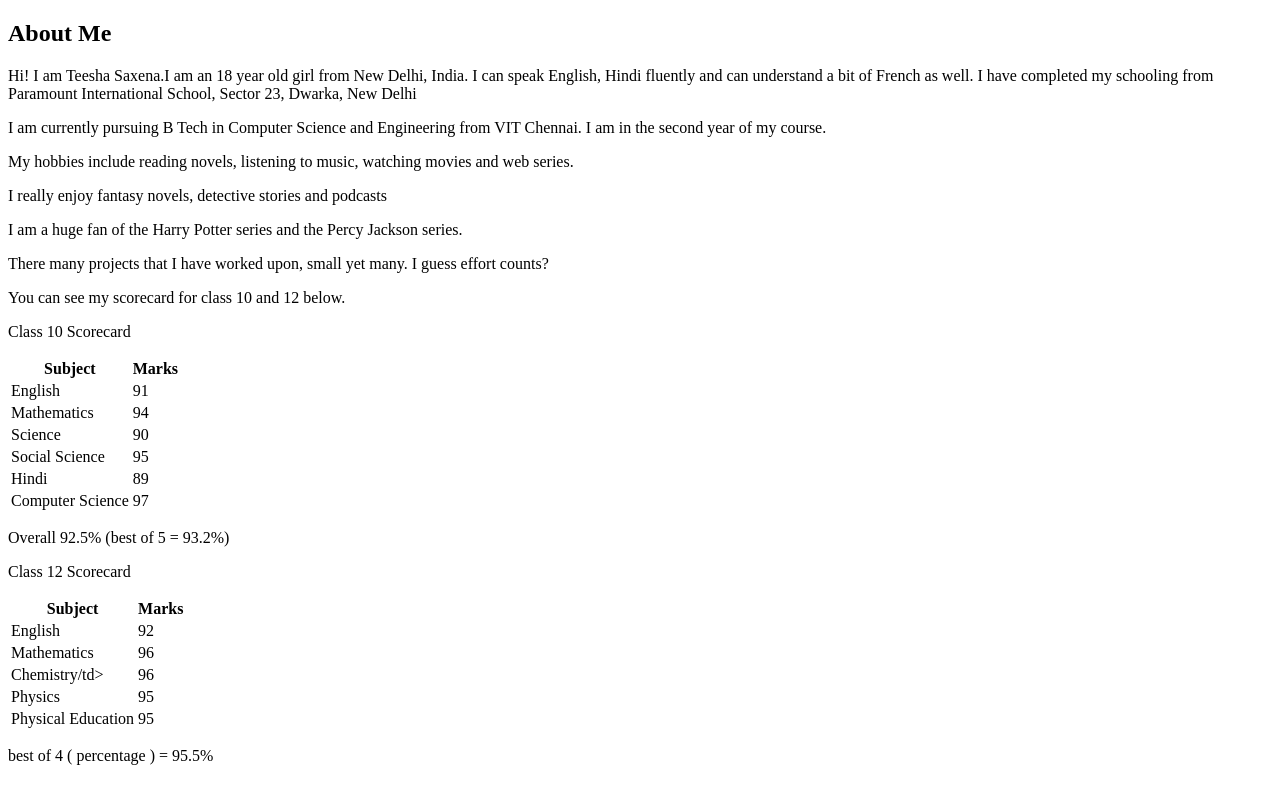
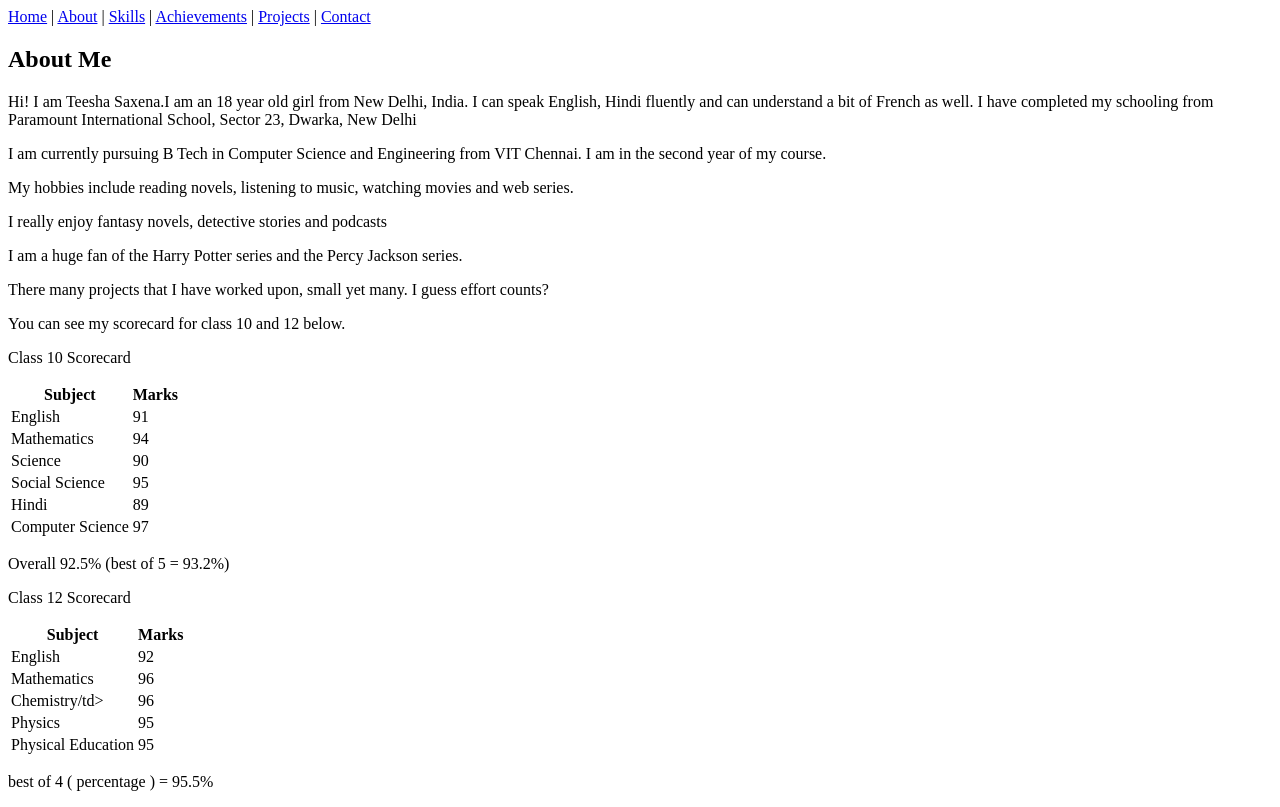
Before and after one commit to me-a-coder/BCE1392, a plain HTML site: page about.html in a window 1280 px wide. Drawn offline with Linux system fonts and the light colour scheme.

Commit message:
Add nav bar on top.
Co-authored-by: me-a-coder <teesha.saxena17@gmail.com>

```diff
--- a/about.html
+++ b/about.html
@@ -6,6 +6,14 @@
         </title>
     </head>
     <body>
+        <nav>
+            <a href="index.html">Home</a> |
+            <a href="about.html">About</a> |
+            <a href="skills.html">Skills</a> |
+            <a href="achievements.html">Achievements</a> |
+            <a href="projects.html">Projects</a> |
+            <a href="contacts.html">Contact</a>
+        </nav>
         <h2>About Me</h2>
         <p>Hi! I am Teesha Saxena.I am an 18 year old girl from New Delhi, India. I can speak English, Hindi fluently and can understand a bit of French as well. I have completed my schooling from Paramount International School, Sector 23, Dwarka, New Delhi</p>
         <p>I am currently pursuing B Tech in Computer Science and Engineering from VIT Chennai. I am in the second year of my course.</p>
```
Also changed, not shown: achievements.html (+8 -0 lines), contacts.html (+8 -0 lines), projects.html (+8 -0 lines), skills.html (+8 -0 lines).
